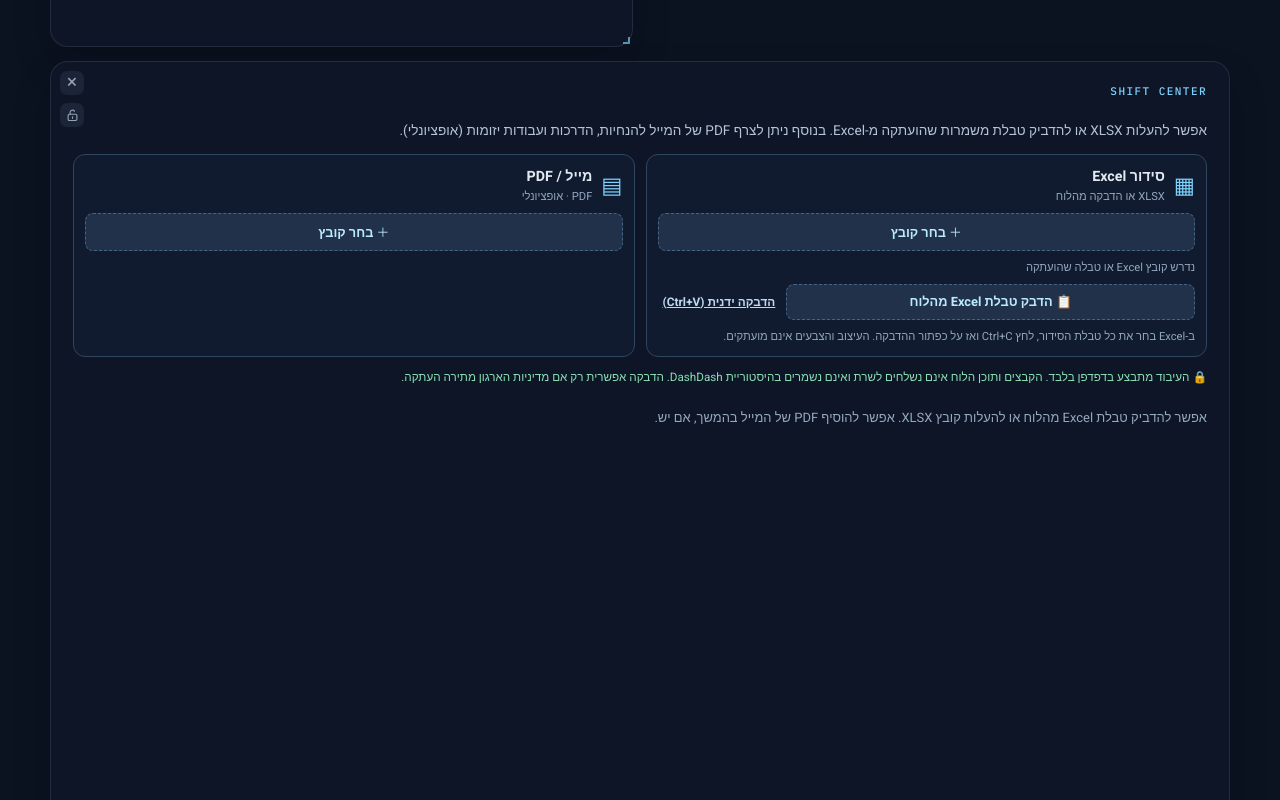
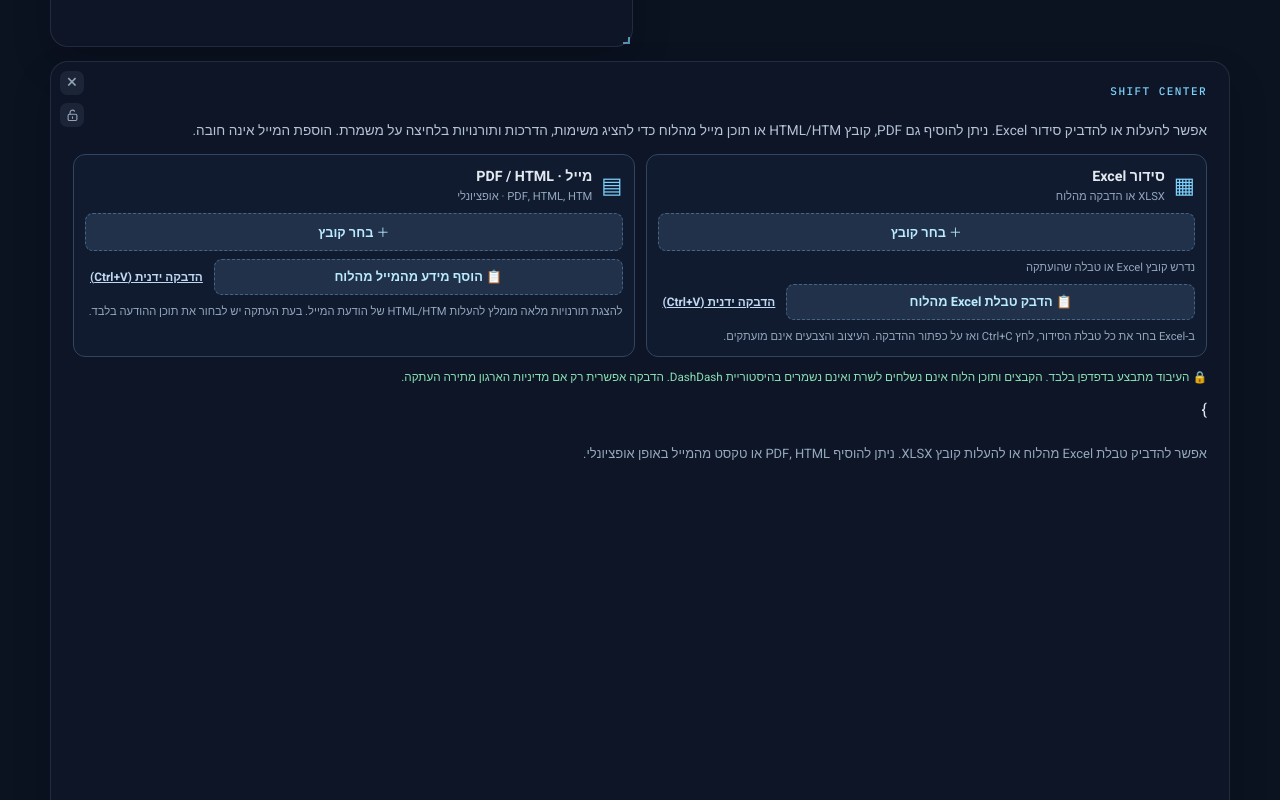
Before and after one commit to Dovshmi/DashDash, a React (Vite) app: page / in a window 1280 px wide. Shown: the part 2340-3140 px from the top of the page. Built offline with nearby package versions, Linux system fonts and the light colour scheme.

Commit message:
Add optional HTML and clipboard email imports alongside PDF in Shift Center

```diff
--- a/src/WorkSchedule.jsx
+++ b/src/WorkSchedule.jsx
@@ -2,6 +2,7 @@ import { useEffect, useMemo, useRef, useState } from 'react';
 import { cleanText, columnName, findWeekMismatch, getScheduleEntries, guessMapping, pdfLinesFromItems, PDF_CATEGORIES, readScheduleExcel, weekFromText } from './work-schedule-parser.js';
 import { readScheduleClipboard } from './schedule-clipboard.js';
 import ScheduleWeekGrid from './ScheduleWeekGrid.jsx';
+import { decodeMailHtml, matchScheduleWeek, parseScheduleMail } from './schedule-mail-parser.js';
 import './work-schedule.css';
 
 const MAX_VISIBLE = 120;
@@ -53,6 +54,9 @@ async function readPdf(file, progress) {
 export default function WorkSchedule() {
   const [excel, setExcel] = useState(null);
   const [pdf, setPdf] = useState(null);
+  const [mail, setMail] = useState(null);
+  const [showMailPaste, setShowMailPaste] = useState(false);
+  const [mailPasteText, setMailPasteText] = useState('');
   const [pdfUrl, setPdfUrl] = useState('');
   const urlRef = useRef('');
   const requestRef = useRef(0);
@@ -101,11 +105,12 @@ export default function WorkSchedule() {
     (pdfCategory === 'הכול' || line.category === pdfCategory) &&
     match(line.text, query)
   ), [pdf, pdfPage, pdfCategory, query]);
-  const mismatch = findWeekMismatch(excel?.week, pdf?.week);
+  const mailWeek = matchScheduleWeek(excel,mail,sheet);
   const unsure = sheet && mapping.type === 'raw';
   const dayOptions = useMemo(() => unique(entries.map((r) => r.day)).slice(0, 500), [entries]);
   useEffect(() => () => { if (urlRef.current) URL.revokeObjectURL(urlRef.current); }, []);
   const hasPdf = Boolean(pdf || pdfUrl);
+  const hasMail = Boolean(mail || hasPdf);
 
   function showExcelResult(result) {
     setExcel(result); setSheetName(result.sheets[0].name);
@@ -152,8 +157,76 @@ export default function WorkSchedule() {
     urlRef.current = '';
     setPdfUrl(''); setPdf(null); setPdfError(''); setShowPdfPreview(false); setLoadingPdf(false);
   }
+  function clearMail() {
+    clearPdf(); setMail(null); setMailPasteText(''); setShowMailPaste(false); setPdfError('');
+  }
+  function setMailFromText(text, format, filename) {
+    const parsed = parseScheduleMail(text, {format,filename});
+    setMail(parsed); setPdfError('');setMailPasteText('');setShowMailPaste(false);
+    setStatus('נמצאו ' + parsed.events.length + ' פעילויות ותורנויות במייל. לחצו על משמרת בטבלה כדי להציג מידע רלוונטי.');
+    return parsed;
+  }
+  async function uploadMail(file) {
+    if (/\.pdf$/i.test(file.name)) return uploadPdf(file);
+    clearMail();
+    const request = requestRef.current;
+    setLoadingPdf(true);setPdfError('');setStatus('');
+    try {
+      if(!/\.html?$/i.test(file.name)) throw new Error('אפשר להעלות PDF, HTML או HTM בלבד.');
+      const content = decodeMailHtml(await file.arrayBuffer());
+      if(request !== requestRef.current)return;
+      setMailFromText(content, 'html', file.name);
+    } catch(error) { if(request === requestRef.current)setPdfError(error?.message || 'לא הצלחנו לקרוא את קובץ המייל.'); }
+    finally { if(request === requestRef.current)setLoadingPdf(false); }
+  }
+  function pasteMailText(text, format = 'text') {
+    setPdfError('');setStatus('');
+    try {
+      const next = parseScheduleMail(text,{format,filename:'מייל מהלוח'});
+      if(!next.events.length && format === 'html')throw new Error('לא נמצאו אירועים ב-HTML שהועתק. נסה להעתיק את תוכן המייל או להשתמש ב-HTM.');
+      clearPdf();
+      setMail(next);setMailPasteText('');setShowMailPaste(false);
+      setStatus('נמצאו ' + next.events.length + ' פעילויות במייל. הנתונים נוספו לתצוגת המשמרות ללא שינוי סידור האקסל.');
+    } catch(error) { setShowMailPaste(true);setPdfError(error?.message || 'הדבקת המייל נכשלה.'); }
+  }
+  async function pasteMailFromClipboard() {
+    setPdfError('');
+    try {
+      if (navigator.clipboard?.read) {
+        const items=await navigator.clipboard.read();
+        let html='',text='';
+        for(const item of items) {
+          if(!html && item.types.includes('text/html'))html=await (await item.getType('text/html')).text();
+          if(!text && item.types.includes('text/plain'))text=await (await item.getType('text/plain')).text();
+        }
+        if(html) {
+          const parsed=parseScheduleMail(html,{format:'html',filename:'מייל מהלוח'});
+          if(parsed.events.length){pasteMailText(html,'html');return;}
+        }
+        if(text){pasteMailText(text);return;}
+      }
+      if(navigator.clipboard?.readText) {
+        const text=await navigator.clipboard.readText();
+        pasteMailText(text);return;
+      }
+      throw new Error('לא ניתן לקרוא את הלוח.');
+    } catch {
+      setShowMailPaste(true);
+      setPdfError('קריאת הלוח נחסמה. ניתן להדביק ידנית באמצעות Ctrl+V בתיבה.');
+    }
+  }
+  function pasteMailFromEvent(event) {
+    const html=event.clipboardData?.getData('text/html')||'';
+    if(html) {
+      try {
+        if(parseScheduleMail(html,{format:'html'}).events.length) {
+          event.preventDefault();pasteMailText(html,'html');return;
+        }
+      } catch { /* Fall back to plain-text paste. */ }
+    }
+  }
   async function uploadPdf(file) {
-    clearPdf();
+    clearMail();
     const request = requestRef.current;
     setPdfError(''); setLoadingPdf(true);
     if (!/\.pdf$/i.test(file.name)) { setPdfError('יש לבחור קובץ PDF.'); setLoadingPdf(false); return; }
@@ -164,6 +237,7 @@ export default function WorkSchedule() {
       const result = await readPdf(file, (n, total) => { if (request === requestRef.current) setStatus('מנתח PDF: עמוד ' + n + ' מתוך ' + total); });
       if (request !== requestRef.current) return;
       setPdf(result);
+      setMailFromText(result.lines.map((line) => line.text).join('\n'), 'pdf', file.name);
       setPdfCategory('הכול'); setPdfPage(0); setVisiblePdf(MAX_VISIBLE);
       setStatus('נטענו ' + result.pages.length + ' עמודי PDF. ניתן לחפש בכל התוכן או לפתוח את המקור.');
     } catch (error) { if (request === requestRef.current) setPdfError(error?.message || 'ניתוח ה-PDF נכשל; אפשר עדיין לפתוח את קובץ המקור.'); }
@@ -184,7 +258,7 @@ export default function WorkSchedule() {
 
   return <section className="card schedule-card">
     <div className="card-heading drag-handle"><div><p className="eyebrow">SHIFT CENTER</p><h2>סידור עבודה ומשימות</h2></div></div>
-    <p className="schedule-intro">אפשר להעלות XLSX או להדביק טבלת משמרות שהועתקה מ-Excel. בנוסף ניתן לצרף PDF של המייל להנחיות, הדרכות ועבודות יזומות (אופציונלי).</p>
+    <p className="schedule-intro">אפשר להעלות או להדביק סידור Excel. ניתן להוסיף גם PDF, קובץ HTML/HTM או תוכן מייל מהלוח כדי להציג משימות, הדרכות ותורנויות בלחיצה על משמרת. הוספת המייל אינה חובה.</p>
     <div className="schedule-imports">
       <FileDrop title="סידור Excel" hint="XLSX או הדבקה מהלוח" icon="▦" required accept=".xlsx,application/vnd.openxmlformats-officedocument.spreadsheetml.sheet" filename={excel?.filename} onFile={uploadExcel} onClear={clearExcel}>
         <div className="schedule-paste-actions">
@@ -197,17 +271,28 @@ export default function WorkSchedule() {
           <button type="button" className="schedule-file-button" disabled={!pasteText.trim()} onClick={() => loadClipboardTable(pasteText)}>ייבא את הטבלה שהודבקה</button>
         </div>}
       </FileDrop>
-      <FileDrop title="מייל / PDF" hint="PDF · אופציונלי" icon="▤" accept=".pdf,application/pdf" filename={pdf?.name || (pdfUrl ? 'PDF נטען' : '')} onFile={uploadPdf} onClear={clearPdf} />
+      <FileDrop title="מייל · PDF / HTML" hint="PDF, HTML, HTM · אופציונלי" icon="▤" accept=".pdf,.html,.htm,application/pdf,text/html" filename={mail?.filename || pdf?.name || (pdfUrl ? 'PDF נטען' : '')} onFile={uploadMail} onClear={clearMail}>
+        <div className="schedule-paste-actions">
+          <button type="button" className="schedule-file-button" onClick={pasteMailFromClipboard}>📋 הוסף מידע מהמייל מהלוח</button>
+          <button type="button" className="schedule-paste-toggle" onClick={() => {setShowMailPaste((v)=>!v);setPdfError('');}}>{showMailPaste ? 'סגור' : 'הדבקה ידנית (Ctrl+V)'}</button>
+        </div>
+        <small className="schedule-help">להצגת תורנויות מלאה מומלץ להעלות HTML/HTM של הודעת המייל. בעת העתקה יש לבחור את תוכן ההודעה בלבד.</small>
+        {showMailPaste && <div className="schedule-paste-manual">
+          <textarea aria-label="הדבק כאן תוכן מייל" dir="auto" rows={5} value={mailPasteText} onChange={(event)=>setMailPasteText(event.target.value)} onPaste={pasteMailFromEvent} placeholder="הדבק כאן את גוף המייל באמצעות Ctrl+V..." />
+          <button type="button" className="schedule-file-button" disabled={!mailPasteText.trim()} onClick={()=>pasteMailText(mailPasteText)}>נתח והוסף את המייל לטבלה</button>
+        </div>}
+      </FileDrop>
     </div>
     <p className="schedule-local">🔒 העיבוד מתבצע בדפדפן בלבד. הקבצים ותוכן הלוח אינם נשלחים לשרת ואינם נשמרים בהיסטוריית DashDash. הדבקה אפשרית רק אם מדיניות הארגון מתירה העתקה.</p>
     {(loadingExcel || loadingPdf) && <p className="schedule-status" role="status">מעבד קובץ… {status}</p>}
     {excelError && <p className="schedule-error" role="alert">{excelError}</p>}
     {pdfError && <p className="schedule-error" role="alert">{pdfError}</p>}
-    {mismatch && <p className="schedule-warning" role="alert">⚠ {mismatch} מומלץ לא לשייך אירועים מה-PDF למשמרות עד לווידוא.</p>}
+    {excel && mail && mailWeek.state === 'mismatch' && <p className="schedule-warning" role="alert">⚠ {mailWeek.message}</p>}
+    {excel && mail && mailWeek.state === 'unverified' && <p className="schedule-warning" role="status">⚠ {mailWeek.message}</p>}}
     {excel?.unresolvedFormulas > 0 && <p className="schedule-warning" role="alert">⚠ {excel.unresolvedFormulas} תאים מכילים נוסחה ללא תוצאה שמורה בקובץ. חובה לבדוק את ערכם באקסל המקורי.</p>}
     {status && !loadingExcel && !loadingPdf && <p className="schedule-status" role="status">{status}</p>}
 
-    {(excel || hasPdf) && <div className="schedule-search-line">
+    {(excel || hasMail) && <div className="schedule-search-line">
       <label>חיפוש בכל הקבצים <input type="search" value={query} onChange={(e) => { setQuery(e.target.value); setVisibleExcel(MAX_VISIBLE); setVisiblePdf(MAX_VISIBLE); }} placeholder="שם עובד, משמרת, לקוח או משימה" /></label>
       {query && <button type="button" className="secondary-button" onClick={() => setQuery('')}>נקה חיפוש</button>}
     </div>}
@@ -226,7 +311,7 @@ export default function WorkSchedule() {
           {['employee', 'manager', 'day', 'shift'].map((field) => <label key={field}>{({employee:'עובד',manager:'מנהל צוות',day:'יום / תאריך',shift:'שעות / משמרת'})[field]}<select value={customMapping[field] ?? (guessedMapping.type === 'table' ? String(guessedMapping[field] ?? '') : '')} onChange={(e) => updateMapping(field, e.target.value)}><option value="">לא קיים</option>{Array.from({length:cols},(_,i) => <option value={String(i)} key={i}>{columnName(i)}</option>)}</select></label>)}
         </div>}
       </div>}
-      {displayView === 'week' && <ScheduleWeekGrid sheet={sheet} mapping={mapping} query={query} setQuery={setQuery} />}
+      {displayView === 'week' && <ScheduleWeekGrid sheet={sheet} mapping={mapping} query={query} setQuery={setQuery} mail={mail} mailWeek={mailWeek} />}
       {displayView === 'interpreted' && <>
         {(employeeOptions.length > 0 || managerOptions.length > 0 || dayOptions.length > 0) && <div className="schedule-filter-row">
           {employeeOptions.length > 0 && <label>עובד<select value={employee} onChange={(e) => { setEmployee(e.target.value); setVisibleExcel(MAX_VISIBLE); }}><option value="">כל העובדים</option>{employeeOptions.map((value) => <option key={value}>{value}</option>)}</select></label>}
@@ -250,6 +335,16 @@ export default function WorkSchedule() {
       </>}
     </div>}
 
+    {mail && <div className="schedule-section schedule-mail-section" dir="rtl">
+      <div className="schedule-section-head"><h3>אירועים, משימות והנחיות מהמייל</h3><small>{mail.events.length} פעילויות · {mail.week ? 'שבוע ' + mail.week : 'שבוע לא מזוהה'} · {mail.format.toUpperCase()}</small></div>
+      <p className="schedule-note">המידע נוסף ליד סידור האקסל, ולא משנה את שעות המשמרות. כדי לראות שיבוצים הקשורים לעובד מסוים, לחצו על התא של העובד ביום המתאים.</p>
+      {mail.notices.length>0 && <div className="schedule-mail-notices"><strong>הודעות כלליות</strong>{mail.notices.map((notice,i)=><p key={i}>{notice}</p>)}</div>}
+      {mail.warnings.map((warning,i)=><p key={i} className="schedule-warning">⚠ {warning}</p>)}
+      <details className="schedule-mail-details"><summary>כל הפעילויות שזוהו ({mail.events.length})</summary>
+        <div className="schedule-mail-activity-list">{mail.events.filter((event)=>match([event.title,event.peopleText,event.details,event.category].join(' '),query)).slice(0,650).map((event)=><div className="schedule-mail-activity" key={event.id}><b>{event.dayLabel} · {event.time || 'שעה לא צוינה'} · {event.category}</b><div>{event.title}</div><small>{event.peopleText || event.details || ''}</small></div>)}</div>
+      </details>
+      <details className="schedule-mail-details"><summary>הצג את הטקסט המקורי לחיפוש ולאימות</summary><pre className="schedule-mail-raw">{mail.rawText}</pre></details>
+    </div>}
     {(pdf || pdfUrl) && <div className="schedule-section">
       <div className="schedule-section-head"><h3>משימות, אירועים והנחיות · PDF</h3><small>{pdf?.pages.length || '…'} עמודים</small></div>
       <p className="schedule-note">זיהוי אוטומטי של נושאים אינו תחליף לעיון במקור: טבלאות PDF מורכבות עלולות להיקרא בסדר שונה. כל שורת טקסט שזוהתה זמינה כאן, וגם ה-PDF המקורי.</p>
@@ -267,6 +362,6 @@ export default function WorkSchedule() {
         {filteredPdf.length > visiblePdf && <button type="button" className="schedule-more" onClick={()=>setVisiblePdf((n)=>n+MAX_VISIBLE)}>הצג עוד {Math.min(MAX_VISIBLE,filteredPdf.length-visiblePdf)} שורות</button>}
       </>}
     </div>}
-    {!excel && !hasPdf && <p className="schedule-empty">אפשר להדביק טבלת Excel מהלוח או להעלות קובץ XLSX. אפשר להוסיף PDF של המייל בהמשך, אם יש.</p>}
+    {!excel && !hasMail && <p className="schedule-empty">אפשר להדביק טבלת Excel מהלוח או להעלות קובץ XLSX. ניתן להוסיף PDF, HTML או טקסט מהמייל באופן אופציונלי.</p>}
   </section>;
 }
```
